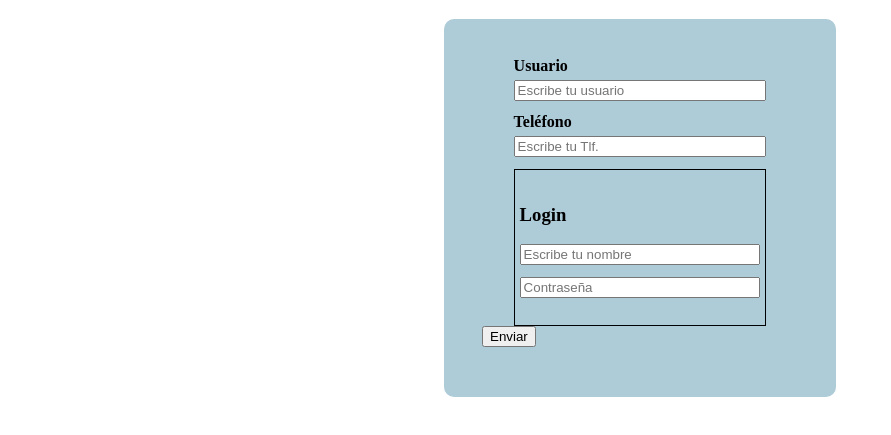
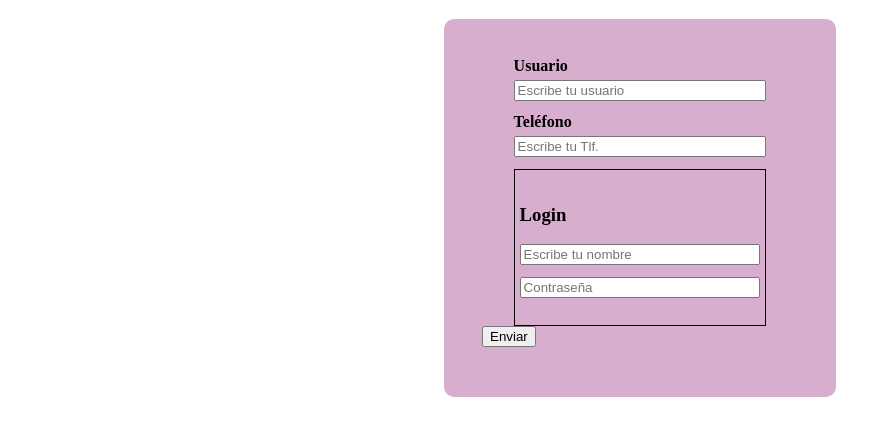
Before and after one commit to oalmaria/formularios, a plain HTML site: page index.html in a window 1280 px wide. Shown: the part 61-496 px from the top of the page, without its empty margins (0-891 px from the left). Drawn offline with Linux system fonts and the light colour scheme.

Commit message:
cambio color rosa

```diff
--- a/css/estilos.css
+++ b/css/estilos.css
@@ -3,7 +3,7 @@ form{
     padding: 3%;
     border-radius: 10px;
     margin:auto;
-    background-color: rgb(174, 203, 216);
+    background-color: rgb(216, 174, 207);
 }
 div{
     display: flex;
```
